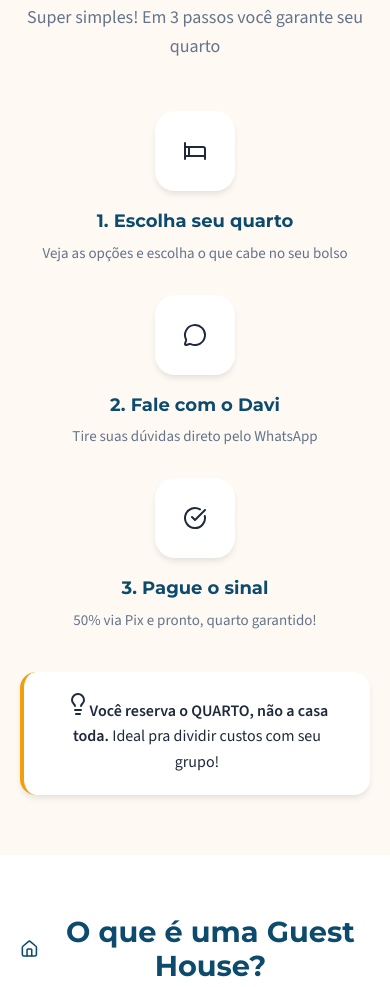
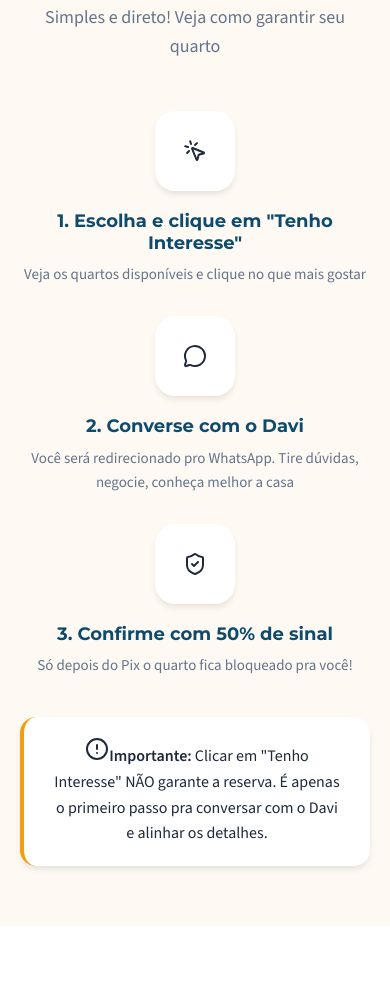
Before and after one commit to oialec/hostelcasaperuibe, a website: page index.html in a window 390 px wide. Shown: the part 1013-2000 px from the top of the page. Drawn offline with nearby package versions, Linux system fonts and the light colour scheme; no server answers.

Commit message:
v3: melhor explicação do fluxo + foto Davi

```diff
--- a/index.html
+++ b/index.html
@@ -35,13 +35,13 @@
     <!-- COMO FUNCIONA -->
     <section class="how-it-works" id="como-funciona">
         <div class="container">
-            <div class="section-header"><h2><i data-lucide="help-circle"></i> Como Funciona?</h2><p>Super simples! Em 3 passos você garante seu quarto</p></div>
+            <div class="section-header"><h2><i data-lucide="help-circle"></i> Como Funciona?</h2><p>Simples e direto! Veja como garantir seu quarto</p></div>
             <div class="steps">
-                <div class="step"><div class="step-icon"><i data-lucide="bed"></i></div><h3>1. Escolha seu quarto</h3><p>Veja as opções e escolha o que cabe no seu bolso</p></div>
-                <div class="step"><div class="step-icon"><i data-lucide="message-circle"></i></div><h3>2. Fale com o Davi</h3><p>Tire suas dúvidas direto pelo WhatsApp</p></div>
-                <div class="step"><div class="step-icon"><i data-lucide="check-circle"></i></div><h3>3. Pague o sinal</h3><p>50% via Pix e pronto, quarto garantido!</p></div>
+                <div class="step"><div class="step-icon"><i data-lucide="mouse-pointer-click"></i></div><h3>1. Escolha e clique em "Tenho Interesse"</h3><p>Veja os quartos disponíveis e clique no que mais gostar</p></div>
+                <div class="step"><div class="step-icon"><i data-lucide="message-circle"></i></div><h3>2. Converse com o Davi</h3><p>Você será redirecionado pro WhatsApp. Tire dúvidas, negocie, conheça melhor a casa</p></div>
+                <div class="step"><div class="step-icon"><i data-lucide="shield-check"></i></div><h3>3. Confirme com 50% de sinal</h3><p>Só depois do Pix o quarto fica bloqueado pra você!</p></div>
             </div>
-            <div class="how-highlight"><i data-lucide="lightbulb"></i><strong>Você reserva o QUARTO, não a casa toda.</strong> Ideal pra dividir custos com seu grupo!</div>
+            <div class="how-highlight"><i data-lucide="alert-circle"></i><strong>Importante:</strong> Clicar em "Tenho Interesse" NÃO garante a reserva. É apenas o primeiro passo pra conversar com o Davi e alinhar os detalhes.</div>
         </div>
     </section>
 
@@ -135,7 +135,7 @@
         <div class="container">
             <div class="section-header"><h2><i data-lucide="user-circle"></i> Conheça o Anfitrião</h2></div>
             <div class="host-card">
-                <div class="host-photo"><div class="host-photo-placeholder">👤</div></div>
+                <div class="host-photo"><img src="https://vzdgwosgcojhztbrkukh.supabase.co/storage/v1/object/public/hostel-fotos/davi.png" alt="Davi - Anfitrião" onerror="this.style.display='none';this.nextElementSibling.style.display='flex'"><div class="host-photo-placeholder" style="display:none">👤</div></div>
                 <div class="host-info">
                     <h3>Quem é o Davi?</h3>
                     <p>Moro em Peruíbe há mais de 10 anos. Essa casa era minha moradia — conheço cada canto. Trabalho com locação de veículos (Jetcar) e resolvi compartilhar o espaço no Réveillon. Qualquer dúvida, me chama no WhatsApp!</p>
@@ -236,8 +236,8 @@
         <div class="modal-content">
             <button class="modal-close" id="closeModal"><i data-lucide="x"></i></button>
             <div class="modal-header">
-                <h2><i data-lucide="calendar-check"></i> Fazer Pré-Reserva</h2>
-                <p>Preencha os dados e fale direto com o Davi pelo WhatsApp!</p>
+                <h2><i data-lucide="message-circle"></i> Demonstrar Interesse</h2>
+                <p>Preencha seus dados para conversar com o Davi no WhatsApp</p>
             </div>
             <form class="booking-form" id="bookingForm">
                 <div class="form-group"><label>Seu nome completo <span>*</span></label><input type="text" id="nome" required placeholder="Nome completo"></div>
@@ -265,14 +265,14 @@
                 </div>
                 <div class="form-group"><label>Alguma observação?</label><textarea id="observacoes" placeholder="Ex: chegamos tarde, temos criança..."></textarea></div>
                 <div class="form-group"><div class="checkbox-group"><input type="checkbox" id="regrasAceitas" required><label for="regrasAceitas">Li e concordo com as <a href="#regras" style="color: var(--ocean-deep);">regras da casa</a></label></div></div>
-                <button type="submit" class="form-submit" id="submitBtn"><i data-lucide="send"></i>Enviar e Falar com Davi</button>
+                <button type="submit" class="form-submit" id="submitBtn"><i data-lucide="message-circle"></i>Conversar com Davi no WhatsApp</button>
                 <p class="form-security"><i data-lucide="shield-check"></i>Seus dados estão seguros</p>
             </form>
         </div>
     </div>
 
     <!-- MOBILE CTA -->
-    <div class="mobile-cta"><button class="mobile-cta-btn"><i data-lucide="calendar-check"></i>Fazer Reserva</button></div>
+    <div class="mobile-cta"><button class="mobile-cta-btn"><i data-lucide="message-circle"></i>Tenho Interesse</button></div>
 
     <script src="src/lib/supabase.js"></script>
     <script src="src/landing/script.js"></script>
--- a/src/landing/script.js
+++ b/src/landing/script.js
@@ -42,9 +42,24 @@ async function loadQuartos() {
     const grid = document.getElementById('roomsGrid');
     if (!grid) return;
     try {
-        try { quartos = await supabase.select('quartos_disponibilidade'); }
-        catch { quartos = await supabase.select('quartos', 'ativo=eq.true&order=ordem'); }
-        if (!quartos || quartos.length === 0) { grid.innerHTML = '<p style="text-align:center;">Nenhum quarto disponível.</p>'; return; }
+        // Tenta a view primeiro, se falhar vai direto na tabela
+        try {
+            quartos = await supabase.select('quartos_disponibilidade');
+        } catch (e) {
+            console.log('View não existe, buscando da tabela quartos');
+            quartos = await supabase.select('quartos', 'ativo=eq.true&order=ordem');
+        }
+
+        // Se ainda não tem quartos, tenta sem filtro
+        if (!quartos || quartos.length === 0) {
+            quartos = await supabase.select('quartos', 'order=ordem');
+        }
+
+        if (!quartos || quartos.length === 0) {
+            grid.innerHTML = '<p style="text-align:center;">Nenhum quarto disponível no momento.</p>';
+            return;
+        }
+
         grid.innerHTML = quartos.map(renderRoomCard).join('');
         const select = document.getElementById('quarto');
         if (select) {
@@ -61,7 +76,10 @@ async function loadQuartos() {
         document.querySelectorAll('.room-cta').forEach(btn => {
             btn.addEventListener('click', () => openReservaModal(btn.dataset.roomId));
         });
-    } catch (e) { console.error('Erro quartos:', e); grid.innerHTML = '<p style="text-align:center;color:var(--danger);">Erro ao carregar.</p>'; }
+    } catch (e) {
+        console.error('Erro quartos:', e);
+        grid.innerHTML = '<p style="text-align:center;color:var(--danger);">Erro ao carregar quartos. Verifique a conexão.</p>';
+    }
 }
 
 function renderRoomCard(q) {
@@ -105,8 +123,8 @@ function renderRoomCard(q) {
                 </div>
             </div>
             <button class="room-cta" data-room-id="${q.id}" ${!isAvailable ? 'disabled' : ''}>
-                <i data-lucide="${isAvailable ? 'calendar-check' : 'x'}"></i>
-                ${isAvailable ? 'Reservar Este' : 'Esgotado'}
+                <i data-lucide="${isAvailable ? 'message-circle' : 'x'}"></i>
+                ${isAvailable ? 'Tenho Interesse' : 'Esgotado'}
             </button>
         </div>
     </div>`;
@@ -187,7 +205,7 @@ function setupForm() {
             alert('Erro ao enviar. Tente novamente.');
         } finally {
             submitBtn.disabled = false;
-            submitBtn.innerHTML = '<i data-lucide="send"></i> Enviar e Falar com Davi';
+            submitBtn.innerHTML = '<i data-lucide="message-circle"></i> Conversar com Davi no WhatsApp';
             lucide.createIcons();
         }
     });
```
